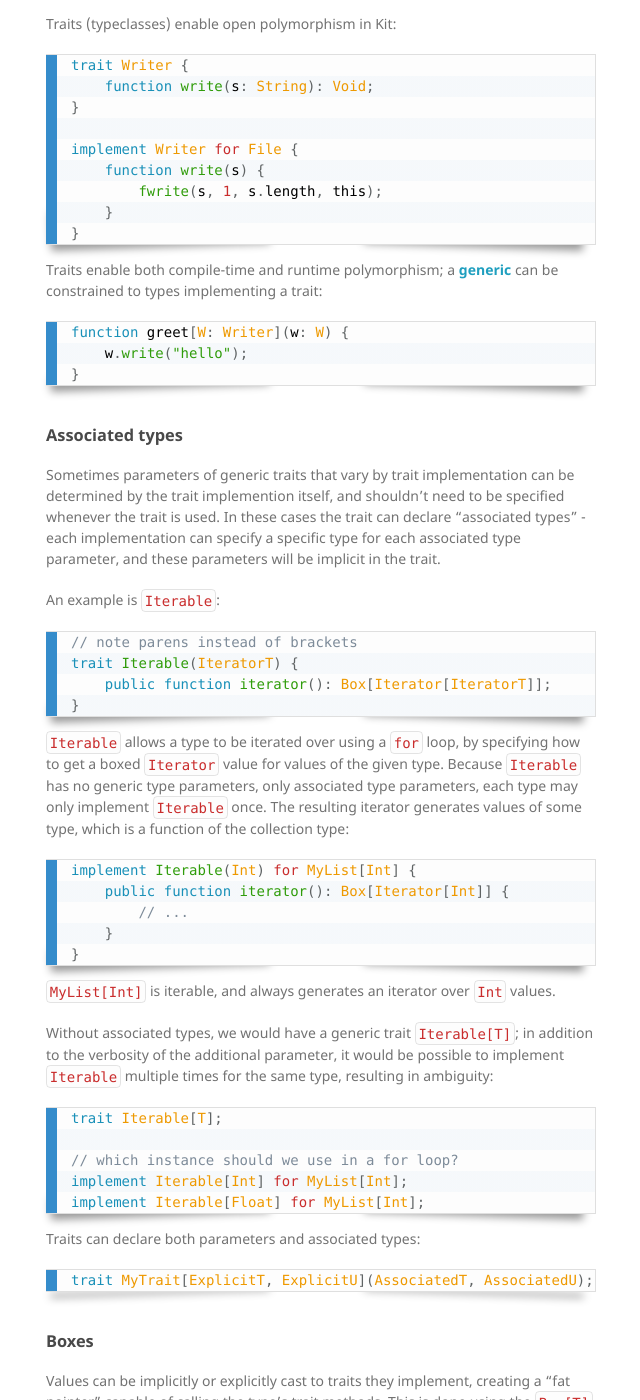
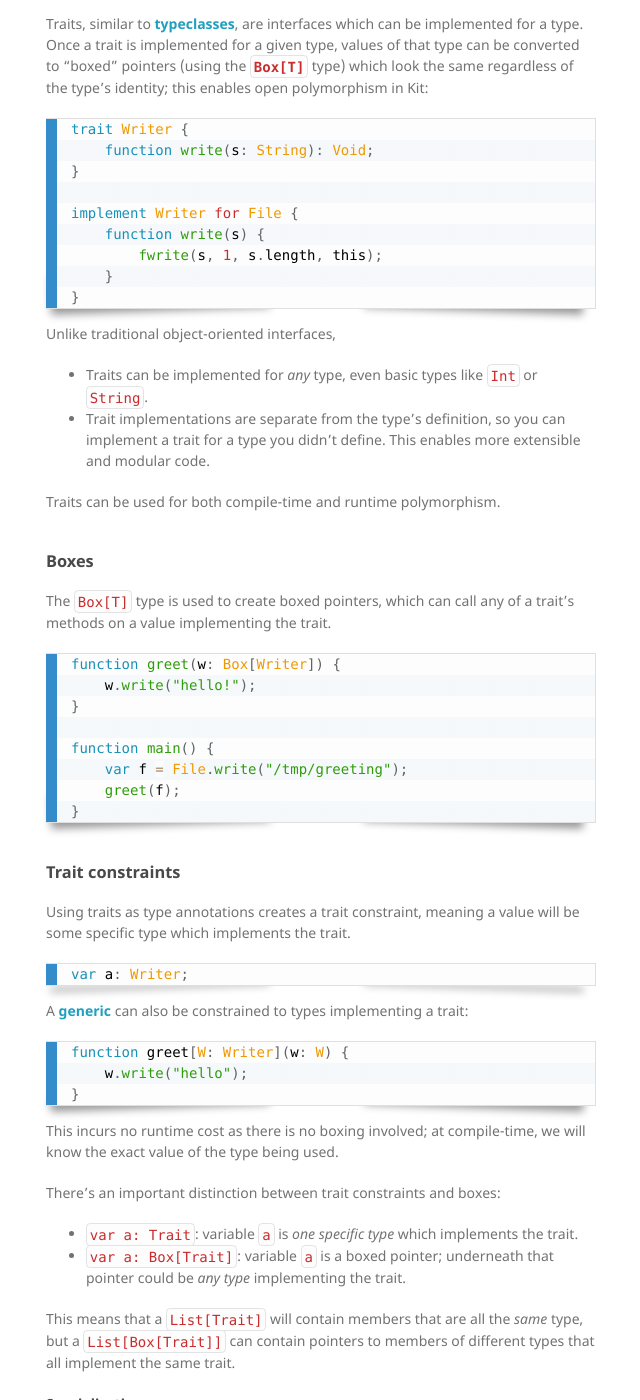
Before and after one commit to kitlang/kitlang.github.io, a Jekyll site: the page built from examples.md, in a window 1280 px wide and 1400 px high, scrolled down 10819 px. Shown: the whole window, without its empty margins (524-1164 px from the left). Built offline with Jekyll 4.4.1, drawn with Linux system fonts in a browser that asks for light colours; nearby versions of some CDN libraries; our own code applies the rules of GitHub Pages for plain Markdown files; some of the changed text lies outside the part shown.

Commit message:
Flesh out traits/polymorphism section

```diff
--- a/examples.md
+++ b/examples.md
@@ -524,7 +524,7 @@ function main() {
 Traits
 ------
 
-Traits (typeclasses) enable open polymorphism in Kit:
+Traits, similar to [typeclasses](https://en.wikipedia.org/wiki/Type_class), are interfaces which can be implemented for a type. Once a trait is implemented for a given type, values of that type can be converted to "boxed" pointers (using the [`Box[T]`](#boxes) type) which look the same regardless of the type's identity; this enables open polymorphism in Kit:
 
 ~~~kit
 trait Writer {
@@ -538,11 +538,91 @@ implement Writer for File {
 }
 ~~~
 
-Traits enable both compile-time and runtime polymorphism; a [generic](#generics) can be constrained to types implementing a trait:
+Unlike traditional object-oriented interfaces,
+
+- Traits can be implemented for *any* type, even basic types like `Int` or `String`.
+- Trait implementations are separate from the type's definition, so you can implement a trait for a type you didn't define. This enables more extensible and modular code.
+
+Traits can be used for both compile-time and runtime polymorphism.
+
+### Boxes
+
+The `Box[T]` type is used to create boxed pointers, which can call any of a trait's methods on a value implementing the trait.
+
+~~~kit
+function greet(w: Box[Writer]) {
+    w.write("hello!");
+}
+
+function main() {
+    var f = File.write("/tmp/greeting");
+    greet(f);
+}
+~~~
+
+### Trait constraints
+
+Using traits as type annotations creates a trait constraint, meaning a value will be some specific type which implements the trait.
+
+~~~kit
+var a: Writer;
+~~~
+
+A [generic](#generics) can also be constrained to types implementing a trait:
 
 ~~~kit
 function greet[W: Writer](w: W) {
     w.write("hello");
+}
+~~~
+
+This incurs no runtime cost as there is no boxing involved; at compile-time, we will know the exact value of the type being used.
+
+There's an important distinction between trait constraints and boxes:
+
+- `var a: Trait`: variable `a` is *one specific type* which implements the trait.
+- `var a: Box[Trait]`: variable `a` is a boxed pointer; underneath that pointer could be *any type* implementing the trait.
+
+This means that a `List[Trait]` will contain members that are all the *same* type, but a `List[Box[Trait]]` can contain pointers to members of different types that all implement the same trait.
+
+#### Specialization
+
+Sometimes a value is constrained to types implementing a certain trait, but the compiler doesn't have enough information to determine *which* specific type should be used; the choice may be somewhat arbitrary. This happens frequently with numeric types.
+
+~~~kit
+// if we don't have any more information, what type should `a` be?
+var a = 1;
+~~~
+
+In these cases, traits can be "specialized" to provide a default implementation when none is specified. Above, `Numeric` has been specialized as `Int`, so `Int` will be used by default. If we had encountered additional information about the value's type, the specialization may have gone differently:
+
+~~~kit
+var a = 1;
+// given the next line, we know `a` must hold mixed numbers, so it will
+// specialize to Float instead of Int
+a += 2.5;
+~~~
+
+`Map` is another example of trait specialization in action, allowing users to create a `Map` value with `Map.new()` and have its type filled in automatically based on the key:
+
+~~~kit
+trait Map[K, V] {
+    function get(key: K): V;
+    function set(key: K, value: V): V;
+    function exists(key: K): Bool;
+}
+
+// when we know the key type, substitute a default implementation
+specialize Map[Bool, V] as BoolMap[V];
+specialize Map[Integral, V] as IntMap[V];
+specialize Map[String, V] as StringMap[V];
+
+function main() {
+    var myMap: Map[Int, String] = Map.new();
+    myMap[5] = "this just works!";
+
+    var partialMap: Map[Int] = Map.new();
+    partialMap[5] = "this works too thanks to parameter inference";
 }
 ~~~
 
@@ -585,60 +665,6 @@ Traits can declare both parameters and associated types:
 
 ~~~kit
 trait MyTrait[ExplicitT, ExplicitU](AssociatedT, AssociatedU);
-~~~
-
-### Boxes
-
-Values can be implicitly or explicitly cast to traits they implement, creating a "fat pointer" capable of calling the type's trait methods. This is done using the `Box[T]` type.
-
-~~~kit
-function greet(w: Box[Writer]) {
-    w.write("hello!");
-}
-
-function main() {
-    var f = File.write("/tmp/greeting");
-    greet(f);
-}
-~~~
-
-There's an important distinction between trait constraints and boxes:
-
-- `var a: Trait`: variable `a` is *a specific type* which implements the trait
-- `var a: Box[Trait]`: variable `a` could be *any type* implementing the trait
-
-This means that a `List[Trait]` will contain members that are all the *same* type, but a `List[Box[Trait]]` can contain pointers to members of different types that all implement the same trait.
-
-### Specialization
-
-Sometimes a value is constrained to types implementing a certain trait, but the compiler doesn't have enough information to determine *which* specific type should be used; the choice may be somewhat arbitrary. This happens frequently with numeric types.
-
-~~~kit
-// if we don't have any more information, what type should `a` be?
-var a = 1;
-~~~
-
-In these cases, traits can be "specialized" to provide a default implementation when none is specified.
-
-~~~kit
-trait Map[K, V] {
-    function get(key: K): V;
-    function set(key: K, value: V): V;
-    function exists(key: K): Bool;
-}
-
-// when we know the key type, substitute a default implementation
-specialize Map[Bool, V] as BoolMap[V];
-specialize Map[Integral, V] as IntMap[V];
-specialize Map[String, V] as StringMap[V];
-
-function main() {
-    var myMap: Map[Int, String] = Map.new();
-    myMap[5] = "this just works!";
-
-    var partialMap: Map[Int] = Map.new();
-    partialMap[5] = "this works too thanks to parameter inference";
-}
 ~~~
 
 
```
